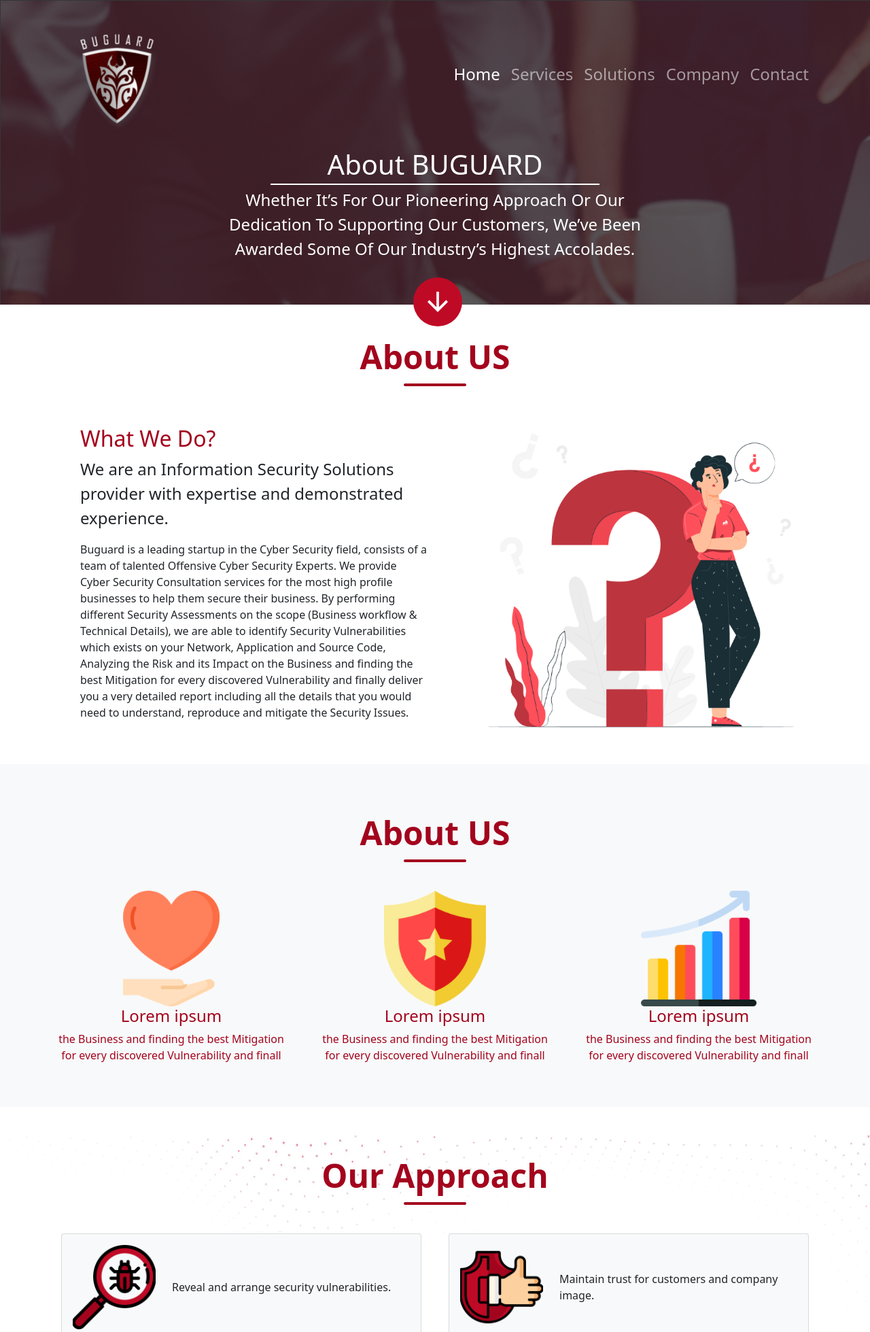
After one commit to m7mdso3dy/bugurad, a PHP site: the page made by About us.html in a window 1280 px wide. The commit adds this page. Shown: the top 1959 px of the page at 68% size. Run offline with PHP 8.4, Linux system fonts and the light colour scheme; some libraries are stand-ins or nearby versions.

Commit message:
about us page not linked

```diff
--- /dev/null
+++ b/About us.html
@@ -0,0 +1,375 @@
+<!doctype html>
+<html lang="en">
+
+<head>
+    <!-- Required meta tags -->
+    <meta charset="utf-8">
+    <meta name="viewport" content="width=device-width, initial-scale=1">
+
+    <!-- Bootstrap CSS -->
+    <link href="https://cdn.jsdelivr.net/npm/bootstrap@5.1.3/dist/css/bootstrap.min.css" rel="stylesheet"
+        integrity="sha384-1BmE4kWBq78iYhFldvKuhfTAU6auU8tT94WrHftjDbrCEXSU1oBoqyl2QvZ6jIW3" crossorigin="anonymous">
+    <link rel="stylesheet" href="https://cdn.jsdelivr.net/npm/bootstrap-icons@1.3.0/font/bootstrap-icons.css">
+    <link rel="stylesheet" href="styles/index.css">
+
+    <title>About Us</title>
+    <style>
+        header {
+            position: relative;
+            background-image: url(imgs/Rectangle\ 227.png), url(imgs/millennial-asia-businessmen-businesswomen-meeting-brainstorming-ideas-about-new-paperwork-project-colleagues-working-together-planning-success-strategy-enjoy-teamwork-small-modern-night-of.png);
+        }
+
+        .arrow-down {
+            position: absolute;
+            bottom: -32px;
+            left: calc(50% - 32px);
+            background-color: #BF0A26;
+            width: 72px;
+            height: 72px;
+            border-radius: 50%;
+            display: flex;
+            justify-content: center;
+            align-items: center;
+        }
+
+        .card {
+            box-sizing: border-box;
+            margin: 0 .5rem 0.25rem .5rem;
+        }
+
+        body {
+            overflow-x: hidden;
+        }
+        .statics .card{
+            background-color: transparent;
+            border: none;
+        }
+        .gy-5-con>div{
+            margin: 16px 0;
+        }
+    </style>
+</head>
+
+<body>
+    <header class="pb-5 d-flex flex-column justify-content-center align-items-center">
+        <a href="#about-us">
+
+            <div class="arrow-down">
+                <img src="imgs/ic_arrow_downward_24px.svg" alt="">
+            </div>
+        </a>
+        <nav class="w-100 navbar navbar-expand-lg navbar-dark">
+            <div class="container">
+                <a class="navbar-brand" href="#">
+                    <img src="imgs/يبب.png" alt="" width="180" height="208">
+                </a>
+                <button class="navbar-toggler" type="button" data-bs-toggle="collapse" data-bs-target="#navbarNavAltMarkup"
+                    aria-controls="navbarNavAltMarkup" aria-expanded="false" aria-label="Toggle navigation">
+                    <span class="navbar-toggler-icon"></span>
+                </button>
+                <div class="collapse navbar-collapse" id="navbarNavAltMarkup">
+                    <div class="navbar-nav lead ">
+                        <a class="nav-link active" aria-current="page" href="#">Home</a>
+                        <a class="nav-link" href="#services">Services</a>
+                        <a class="nav-link" href="#">Solutions</a>
+                        <a class="nav-link" href="#">Company</a>
+                        <a class="nav-link" href="#">Contact</a>
+                    </div>
+                </div>
+            </div>
+        </nav>
+        <section class="text-center d-flex justify-content-center">
+            <h1 style="border-bottom: 2px solid #fff; width: 484px;" class="mb-1 text-center pb-1 align-self-center">
+                About BUGUARD
+            </h1>
+        </section>
+        <section class="achives container justify-content-center">
+            <p class="mx-auto lead text-center">
+                Whether It’s For Our Pioneering Approach Or Our <br> Dedication To Supporting Our Customers, We’ve Been
+                <br> Awarded Some Of Our
+                Industry’s Highest Accolades.
+            </p>
+        </section>
+    </header>
+    <section class="about-us pt-5 ">
+        <div class="container">
+            <h2 class="
+                                                                about__heading
+                                                                heading-primary
+                                                                display-6
+                                                                position-relative
+                                                                mb-2
+                                                                text-capitalize
+                                                                text-danger
+                                                                fw-bold
+                                                                text-center
+
+
+
+                                                              ">
+                About US
+            </h2>
+        </div>
+        <section id="about-us" class="">
+            <div class="container">
+                <div class="row align-items-center justify-content-between">
+                    <div class="col-md p-5">
+                        <h2 class="text-danger" >What We Do?</h2>
+                        <p class="lead">
+                            We are an Information Security Solutions provider with expertise and demonstrated experience.
+                        </p>
+                        <p>
+                            Buguard is a leading startup in the Cyber Security field, consists of a team of talented Offensive Cyber Security
+                            Experts.
+                            We provide Cyber Security Consultation services for the most high profile businesses to help them secure their business.
+                            By performing different Security Assessments on the scope (Business workflow & Technical Details), we are able to
+                            identify Security Vulnerabilities which exists on your Network, Application and Source Code, Analyzing the Risk and its
+                            Impact on the Business and finding the best Mitigation for every discovered Vulnerability and finally deliver you a very
+                            detailed report including all the details that you would need to understand, reproduce and mitigate the Security Issues.
+                        </p>
+                    </div>
+                    <div class="col-md">
+                        <img src="imgs/3567801.png" class="img-fluid" alt="" />
+                    </div>
+                </div>
+            </div>
+        </section>
+
+        </div>
+    </section>
+    <section id="awards-imgs" class="awards-imgs py-5 bg-light">
+        <h2 class="
+                                                                        about__heading
+                                                                        heading-primary
+                                                                        display-6
+                                                                        position-relative
+                                                                        mb-2
+                                                                        text-capitalize
+                                                                        text-danger
+                                                                        fw-bold
+                                                                        text-center
+                                                                        py-4
+
+
+                                                                      ">
+            About US
+        </h2>
+        <div class="container">
+            <div class="d-flex justify-content-center row g-5 ">
+                <div
+                    class="text-danger award d-flex flex-column justify-content-center align-items-center text-center col-lg-4 col-md-6 col-sm-12 g-5">
+                    <img src="imgs/values.png" alt="" class="w-50">
+                    <h4>Lorem ipsum</h4>
+                    <p>the Business and finding the best Mitigation for every discovered Vulnerability and finall</p>
+                </div>
+                <div
+                    class="text-danger award d-flex flex-column justify-content-center align-items-center text-center col-lg-4 col-md-6 col-sm-12 g-5">
+                    <img src="imgs/shield (1).png" alt="" class="w-50">
+                    <h4>Lorem ipsum</h4>
+                    <p>the Business and finding the best Mitigation for every discovered Vulnerability and finall</p>
+                </div>
+                <div
+                    class="text-danger award d-flex flex-column justify-content-center align-items-center text-center col-lg-4 col-md-6 col-sm-12 g-5">
+                    <img src="imgs/increase (1).png" alt="" class="w-50">
+                    <h4>Lorem ipsum</h4>
+                    <p>the Business and finding the best Mitigation for every discovered Vulnerability and finall</p>
+                </div>
+
+            </div>
+        </div>
+    </section>
+    <section class="approach py-5">
+        <h2 class="
+                                                                                about__heading
+                                                                                heading-primary
+                                                                                display-6
+                                                                                position-relative
+                                                                                mb-2
+                                                                                text-capitalize
+                                                                                text-danger
+                                                                                fw-bold
+                                                                                text-center
+                                                                                py-4
+
+
+                                                                              ">
+            Our Approach
+        </h2>
+        <div class="container">
+            <div class="row gy-5">
+                <div class="col-sm-6">
+                    <div class="card bg-light">
+                        <div class="card-body d-flex align-items-center ">
+                            <img class="img-fluid d-inline-block" src="imgs/vec2.png" alt="">
+                            <p class=" ms-4 card-text">Reveal and arrange security vulnerabilities.</p>
+                        </div>
+                    </div>
+                </div>
+                <div class="col-sm-6">
+                    <div class="card bg-light">
+                        <div class="card-body d-flex align-items-center ">
+                            <img class="img-fluid d-inline-block" src="imgs/vec5.png" alt="">
+                            <p class=" ms-4 card-text">Maintain trust for customers and company image.</p>
+                        </div>
+                    </div>
+                </div>
+                <div class="col-sm-6">
+                    <div class="card bg-light">
+                        <div class="card-body d-flex align-items-center ">
+                            <img class="img-fluid d-inline-block" src="imgs/vec4.png" alt="">
+                            <p class=" ms-4 card-text">Ensure business continuity.</p>
+                        </div>
+                    </div>
+                </div>
+                <div class="col-sm-6">
+                    <div class="card bg-light">
+                        <div class="card-body d-flex align-items-center ">
+                            <img class="img-fluid d-inline-block" src="imgs/hacker-(2).png" alt="">
+                            <p class=" ms-4 card-text">Demonstrates the real risk of vulnerabilities.</p>
+                        </div>
+                    </div>
+                </div>
+            </div>
+        </div>
+    </section>
+    <section class="statics bg-light py-5">
+        <h2 class="
+                                                                                    about__heading
+                                                                                    heading-primary
+                                                                                    display-6
+                                                                                    position-relative
+                                                                                    mb-2
+                                                                                    text-capitalize
+                                                                                    text-danger
+                                                                                    fw-bold
+                                                                                    text-center
+                                                                                    py-4
+
+
+                                                                                  ">
+            Our statistics
+        </h2>
+        <div class="container">
+            <div class="row gy-5-con justify-content-center text-center">
+                <div class="col-md-6 col-lg-4 row justify-content-center">
+                    <div class="card  col-12 row justify-content-center align-items-center ">
+                        <div class="bg-white card-body col-6 d-flex flex-column  align-items-center justify-content-around ">
+                            <h3 class="mb-1">900</h3>
+                            <p>Lorem ipsum dolor</p>
+                        </div>
+                    </div>
+                </div>
+                <div class="col-md-6 col-lg-4 row justify-content-center">
+                    <div class="card  col-12 row justify-content-center align-items-center ">
+                        <div class="bg-white card-body col-6 d-flex flex-column  align-items-center justify-content-around ">
+                            <h3 class="mb-1">25</h3>
+                            <p>Lorem ipsum dolor</p>
+                        </div>
+                    </div>
+                </div>
+                <div class="col-md-6 col-lg-4 row justify-content-center">
+                    <div class="card  col-12 row justify-content-center align-items-center ">
+                        <div class="bg-white card-body col-6 d-flex flex-column  align-items-center justify-content-around ">
+                            <h3 class="mb-1">300</h3>
+                            <p>Lorem ipsum dolor</p>
+                        </div>
+                    </div>
+                </div>
+                <div class="col-md-6 col-lg-4 row justify-content-center">
+                    <div class="card  col-12 row justify-content-center align-items-center ">
+                        <div class="bg-white card-body col-6 d-flex flex-column  align-items-center justify-content-around ">
+                            <h3 class="mb-1">850</h3>
+                            <p>Lorem ipsum dolor</p>
+                        </div>
+                    </div>
+                </div>
+                <div class="col-md-6 col-lg-4 row justify-content-center">
+                    <div class="card  col-12 row justify-content-center align-items-center ">
+                        <div class="bg-white card-body col-6 d-flex flex-column  align-items-center justify-content-around ">
+                            <h3 class="mb-1">7</h3>
+                            <p>Lorem ipsum dolor</p>
+                        </div>
+                    </div>
+                </div>
+                <div class="col-md-6 col-lg-4 row justify-content-center">
+                    <div class="card  col-12 row justify-content-center align-items-center ">
+                        <div class="bg-white card-body col-6 d-flex flex-column  align-items-center justify-content-around ">
+                            <h3 class="mb-1">700</h3>
+                            <p>Lorem ipsum dolor</p>
+                        </div>
+                    </div>
+                </div>
+            </div>
+        </div>
+    </section>
+    <section class="bg-danger contact-us py-5 text-center text-light">
+        <h2> Get Started </h2>
+        <p class="lead">Get In Touch With One Of Our Experts To Discuss The Needs Of Your Organisation.</p>
+        <button type="button" class="btn btn-light text-danger">Contact US</button>
+    </section>
+    <footer class="pt-5 bg-dark text-secondary">
+        <div class="container">
+            <div class="row justify-content-between">
+                <div class=" py-5 col-lg-3 col-md-6 col-sm-12">
+                    <h5 class="text-light">Contact us</h5>
+                    <ul class="list-unstyled">
+                        <li class=" my-1"><span class="text-light bi bi-telephone-fill"></span>+1 (702) 381-9571</li>
+                        <li class=" my-1"><span class="text-light bi bi-telephone-fill"></span>+20 106 683 8266</li>
+                        <li class=" my-1"><span class="text-light bi bi-geo-alt-fill"></span>304 S.Jones Blvd Las Vegas,
+                            NV
+                            89107</li>
+                        <li class=" my-1"><span class="text-light bi bi-envelope-fill"></span>Info@Buguard.io</li>
+                    </ul>
+                    <div class="scoial-icons">
+                        <a class="d-inline-block " href="#"><img class=" change-color-w" width="15px"
+                                src="imgs/facebook-f-brands (1).svg" alt=""></a>
+                        <a class="d-inline-block mx-2" href="#"><img class=" change-color-w" width="24px"
+                                src="imgs/twitter-brands.svg" alt=""></a>
+                        <a class="d-inline-block mx-2" href="#"><img class=" change-color-w" width="20px"
+                                src="imgs/linkedin-in-brands.svg" alt=""></a>
+                    </div>
+                </div>
+                <div class=" py-5 col-lg-3 col-md-6 col-sm-12">
+                    <h5 class="text-light">Services</h5>
+                    <ul class="list-unstyled">
+                        <li><span class="bi bi-chevron-right"></span>Web Applications Penetration Testing</li>
+                        <li><span class="bi bi-chevron-right"></span>Mobile Applications Penetration Testing</li>
+                        <li><span class="bi bi-chevron-right"></span>Security Consultancy Services</li>
+                        <li><span class="bi bi-chevron-right"></span>Infrastructure Penetration</li>
+                        <li><span class="bi bi-chevron-right"></span>Malware Analysis</li>
+                        <li><span class="bi bi-chevron-right"></span>Source Code Review</li>
+                    </ul>
+                </div>
+                <div class=" py-5 col-lg-3 col-md-6 col-sm-12">
+                    <h5 class="text-light">industries</h5>
+                    <ul class="list-unstyled">
+                        <li><span class="bi bi-chevron-right"></span>Web Applications Penetration Testing</li>
+                        <li><span class="bi bi-chevron-right"></span>Mobile Applications Penetration Testing</li>
+                        <li><span class="bi bi-chevron-right"></span>Security Consultancy Services</li>
+                        <li><span class="bi bi-chevron-right"></span>Infrastructure Penetration</li>
+                        <li><span class="bi bi-chevron-right"></span>Malware Analysis</li>
+                        <li><span class="bi bi-chevron-right"></span>Source Code Review</li>
+                    </ul>
+                </div>
+                <div class=" py-5 col-lg-3 col-md-6 col-sm-12">
+                    <h5 class="text-light">Quick Lines</h5>
+                    <ul class="list-unstyled">
+                        <li><span class="bi bi-chevron-right"></span>Home</li>
+                        <li><span class="bi bi-chevron-right"></span>About Us</li>
+                        <li><span class="bi bi-chevron-right"></span>Services</li>
+                        <li><span class="bi bi-chevron-right"></span>Blog</li>
+                        <li><span class="bi bi-chevron-right"></span>Charites Program</li>
+                    </ul>
+                </div>
+            </div>
+        </div>
+        <div class="text-center py-1 text-light">
+            <p>Copyright © 2021 Buguard Inc. All Rights Reserved.</p>
+        </div>
+    </footer>
+    <script src="https://cdn.jsdelivr.net/npm/bootstrap@5.1.3/dist/js/bootstrap.bundle.min.js"
+        integrity="sha384-ka7Sk0Gln4gmtz2MlQnikT1wXgYsOg+OMhuP+IlRH9sENBO0LRn5q+8nbTov4+1p"
+        crossorigin="anonymous"></script>
+</body>
+
+</html>
--- a/Contact-us.html
+++ b/Contact-us.html
@@ -43,6 +43,10 @@
         form>p{
             margin-bottom: 1rem;
             font-size: 18px;
+        }
+        .butttton>button{
+            width: 50%;
+            border-radius: 10px;
         }
     </style>
 </head>
@@ -131,7 +135,7 @@
                             <textarea class="form-control" placeholder="Leave a message here" id="floatingTextarea" rows="10"></textarea>
                             <label for="floatingTextarea">Message</label>
                         </div>
-                        <div class="mb-3">
+                        <div class="butttton mb-3 d-flex justify-content-center">
                             <button type="submit" id="btn" class="btn text-center btn-danger">
                                 submit
                             </button>
--- a/styles/index.css
+++ b/styles/index.css
@@ -198,3 +198,7 @@ footer {
     #bf0a26 50%
   );
 }
+.approach,
+.Acknowledgments {
+  background-image: url(../imgs/background-2.png);
+}
```
Also changed, not shown: imgs/3567801.png (added), imgs/hacker-(2).png (added), imgs/increase (1).png (added), imgs/millennial-asia-businessmen-businesswomen-meeting-brainstorming-ideas-about-new-paperwork-project-colleagues-working-together-planning-success-strategy-enjoy-teamwork-small-modern-night-of.png (added), imgs/shield (1).png (added), imgs/values.png (added), imgs/vec2.png (added), imgs/vec4.png (added), imgs/vec5.png (added).
